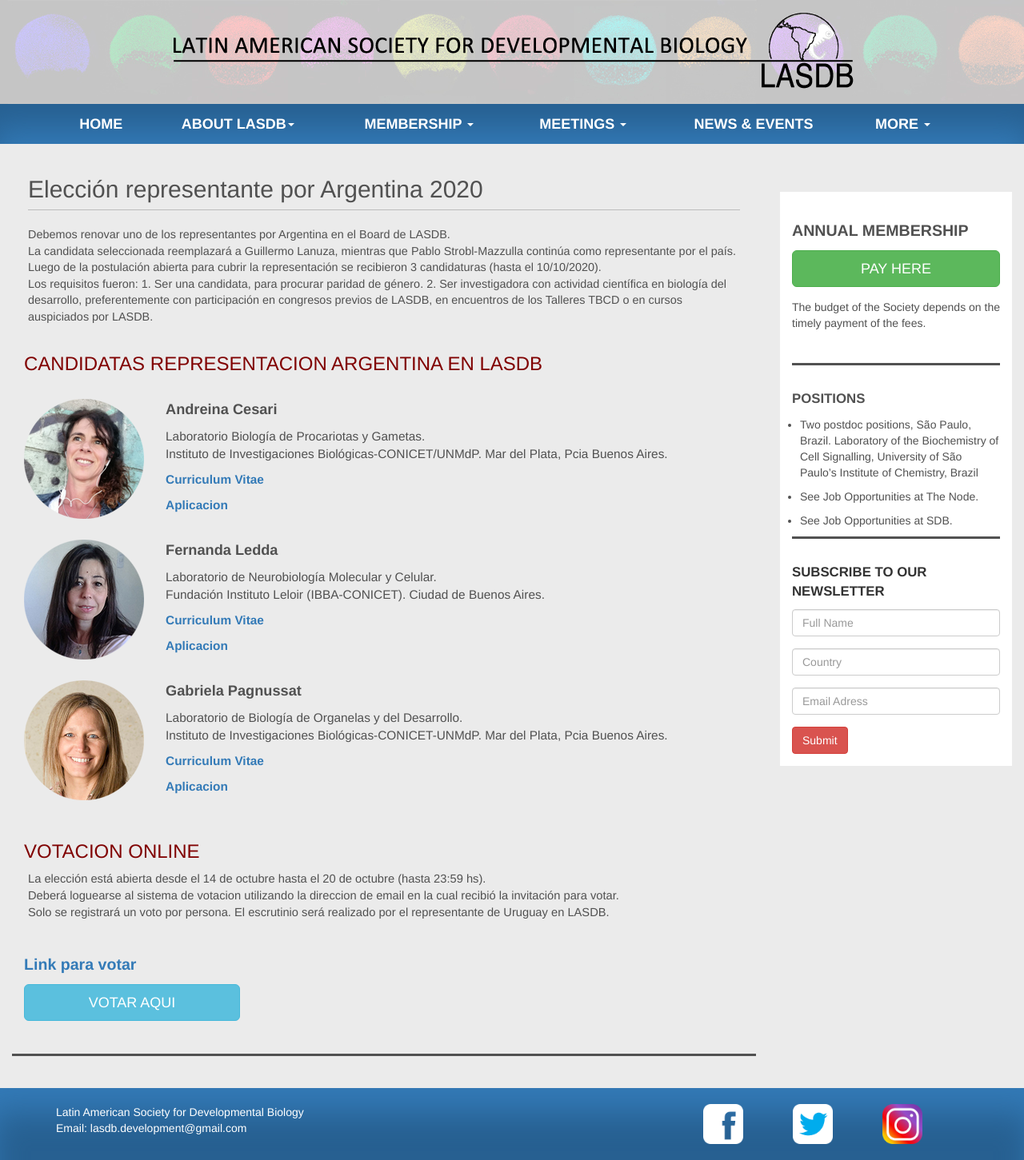
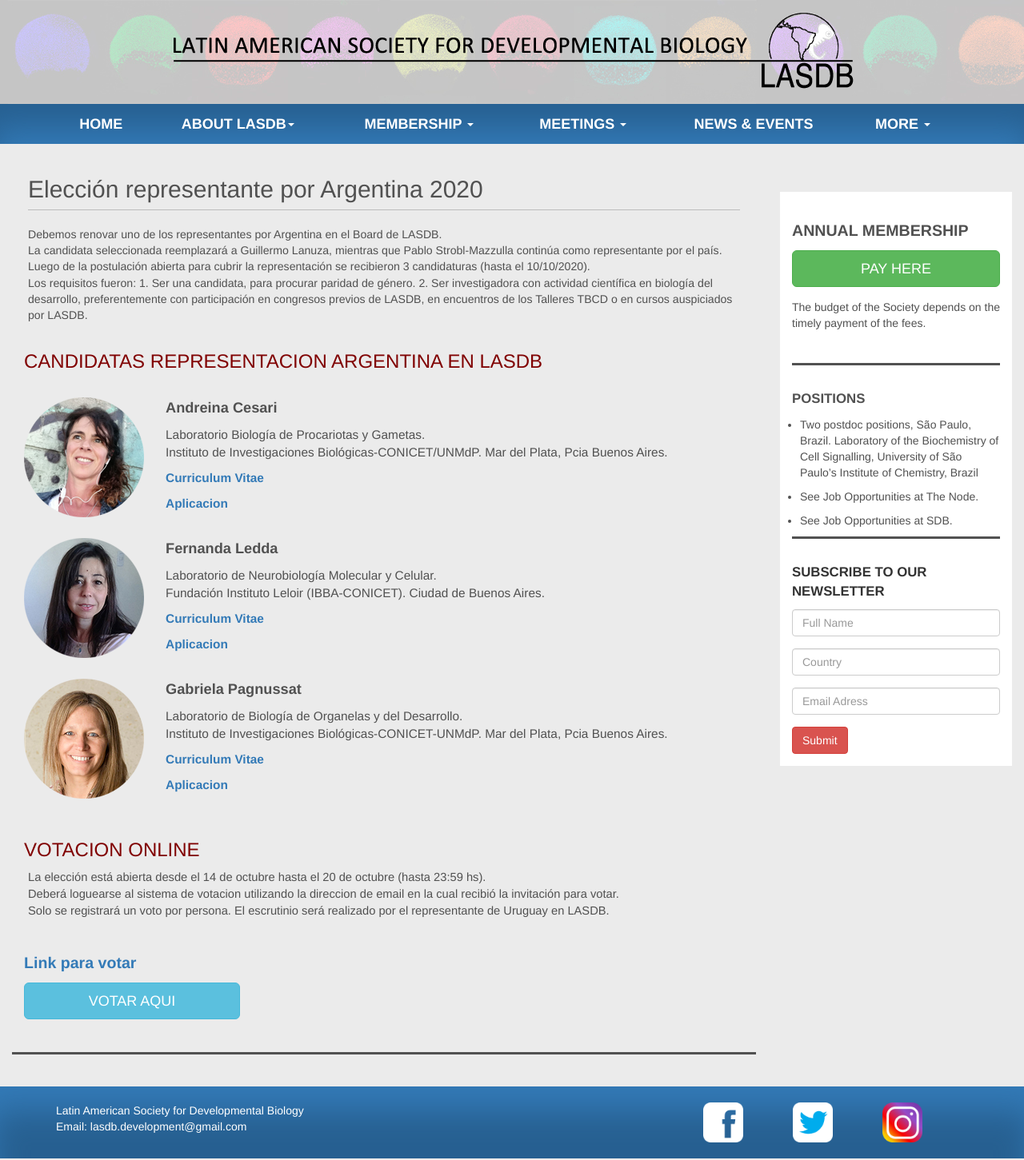
Before and after one commit to lasdb/lasdb.github.io, a Jekyll site: the page built from pages/arg/Argentina-representante-2020.html, in a window 1280 px wide. Shown: the whole page at 80% size. Built offline with Jekyll 4.4.1, drawn with Linux system fonts in a browser that asks for light colours; nearby versions of some CDN libraries.

Commit message:
Update Argentina-representante-2020.html

```diff
--- a/pages/arg/Argentina-representante-2020.html
+++ b/pages/arg/Argentina-representante-2020.html
@@ -5,7 +5,7 @@
 <h2 class="page-header">Elección representante por Argentina 2020</h2>
 </div>
         <div class="panel-body" style="padding-top:0;">
-            <p style="font-weight: ; font-size: 1.03em;">Debemos renovar uno de los representantes por Argentina en el Board de LASDB. <br>
+            <p style="font-weight: ; font-size: 1.01em;">Debemos renovar uno de los representantes por Argentina en el Board de LASDB. <br>
             La candidata seleccionada reemplazará a Guillermo Lanuza, mientras que Pablo Strobl-Mazzulla continúa como representante por el país. <br>
             Luego de la postulación abierta para cubrir la representación se recibieron 3 candidaturas (hasta el 10/10/2020). <br>
             Los requisitos fueron: 1. Ser una candidata, para procurar paridad de género. 2. Ser investigadora con actividad científica en biología del desarrollo, preferentemente con participación en congresos previos de LASDB, en encuentros de los Talleres TBCD o en cursos auspiciados por LASDB. <br>
```
